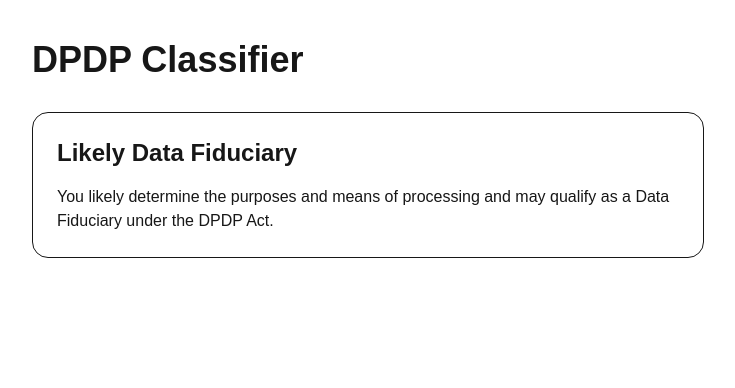
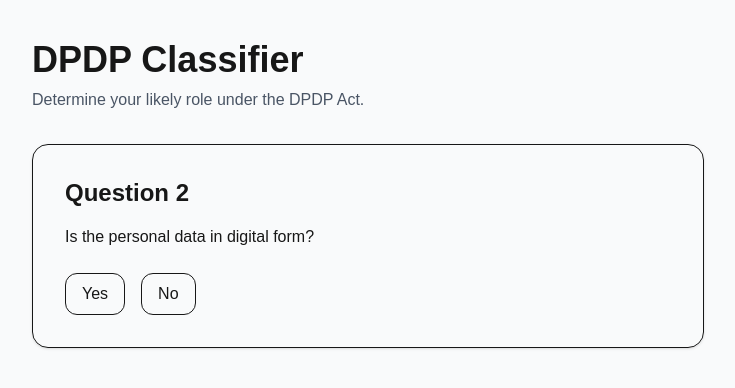
Before and after one commit to suhanshp/dpdp-classifier, a Next.js app: page / in a window 1280 px wide. Both pictures are taken after a click on the button "Yes". Shown: the top 388 px of the page, without its empty margins (8-743 px from the left). Built offline with nearby package versions, Linux system fonts and the light colour scheme.

Commit message:
Built V1 classifier

```diff
--- a/app/page.tsx
+++ b/app/page.tsx
@@ -2,19 +2,123 @@
 
 import { useState } from "react";
 
+type ResultType =
+  | "df"
+  | "dp"
+  | "processor"
+  | "outside_scope"
+  | null;
+
 export default function Home() {
-  const [answer, setAnswer] = useState<string | null>(null);
+  const [step, setStep] = useState(1);
+  const [result, setResult] = useState<ResultType>(null);
+
+  const nextStep = () => setStep(step + 1);
+
+  const cardStyle =
+    "border rounded-2xl p-8 max-w-2xl shadow-sm";
+
+  const buttonStyle =
+    "px-4 py-2 rounded-xl border hover:bg-gray-100";
 
   return (
-    <main className="min-h-screen p-10">
-      <h1 className="text-4xl font-bold mb-8">
+    <main className="min-h-screen p-10 bg-gray-50">
+      <h1 className="text-4xl font-bold mb-2">
         DPDP Classifier
       </h1>
 
-      {!answer && (
-        <div className="border rounded-2xl p-6 max-w-2xl">
+      <p className="mb-8 text-gray-600">
+        Determine your likely role under the DPDP Act.
+      </p>
+
+      {step === 1 && (
+        <div className={cardStyle}>
           <h2 className="text-2xl font-semibold mb-4">
             Question 1
+          </h2>
+
+          <p className="mb-6">
+            Are you processing personal data?
+          </p>
+
+          <div className="flex gap-4">
+            <button
+              className={buttonStyle}
+              onClick={nextStep}
+            >
+              Yes
+            </button>
+
+            <button
+              className={buttonStyle}
+              onClick={() => setResult("outside_scope")}
+            >
+              No
+            </button>
+          </div>
+        </div>
+      )}
+
+      {step === 2 && !result && (
+        <div className={cardStyle}>
+          <h2 className="text-2xl font-semibold mb-4">
+            Question 2
+          </h2>
+
+          <p className="mb-6">
+            Is the personal data in digital form?
+          </p>
+
+          <div className="flex gap-4">
+            <button
+              className={buttonStyle}
+              onClick={nextStep}
+            >
+              Yes
+            </button>
+
+            <button
+              className={buttonStyle}
+              onClick={() => setResult("outside_scope")}
+            >
+              No
+            </button>
+          </div>
+        </div>
+      )}
+
+      {step === 3 && !result && (
+        <div className={cardStyle}>
+          <h2 className="text-2xl font-semibold mb-4">
+            Question 3
+          </h2>
+
+          <p className="mb-6">
+            Are you the individual to whom the personal data relates?
+          </p>
+
+          <div className="flex gap-4">
+            <button
+              className={buttonStyle}
+              onClick={() => setResult("dp")}
+            >
+              Yes
+            </button>
+
+            <button
+              className={buttonStyle}
+              onClick={nextStep}
+            >
+              No
+            </button>
+          </div>
+        </div>
+      )}
+
+      {step === 4 && !result && (
+        <div className={cardStyle}>
+          <h2 className="text-2xl font-semibold mb-4">
+            Question 4
           </h2>
 
           <p className="mb-6">
@@ -23,15 +127,15 @@
 
           <div className="flex gap-4">
             <button
-              onClick={() => setAnswer("df")}
-              className="bg-black text-white px-4 py-2 rounded-xl"
+              className={buttonStyle}
+              onClick={() => setResult("df")}
             >
               Yes
             </button>
 
             <button
-              onClick={() => setAnswer("not_df")}
-              className="border px-4 py-2 rounded-xl"
+              className={buttonStyle}
+              onClick={nextStep}
             >
               No
             </button>
@@ -39,29 +143,101 @@
         </div>
       )}
 
-      {answer === "df" && (
-        <div className="border rounded-2xl p-6 max-w-2xl">
+      {step === 5 && !result && (
+        <div className={cardStyle}>
           <h2 className="text-2xl font-semibold mb-4">
-            Likely Data Fiduciary
+            Question 5
           </h2>
 
-          <p>
-            You likely determine the purposes and means of processing
-            and may qualify as a Data Fiduciary under the DPDP Act.
+          <p className="mb-6">
+            Do you process personal data only on another entity's instructions?
           </p>
+
+          <div className="flex gap-4">
+            <button
+              className={buttonStyle}
+              onClick={() => setResult("processor")}
+            >
+              Yes
+            </button>
+
+            <button
+              className={buttonStyle}
+              onClick={() => setResult("outside_scope")}
+            >
+              No
+            </button>
+          </div>
         </div>
       )}
 
-      {answer === "not_df" && (
-        <div className="border rounded-2xl p-6 max-w-2xl">
-          <h2 className="text-2xl font-semibold mb-4">
-            Further Analysis Required
+      {result && (
+        <div className="border rounded-2xl p-8 max-w-2xl bg-white shadow-sm">
+          <h2 className="text-3xl font-bold mb-4">
+            Result
           </h2>
 
-          <p>
-            You may instead be a Data Processor or outside the scope
-            of the Act depending on your role.
-          </p>
+          {result === "dp" && (
+            <>
+              <p className="text-lg font-semibold mb-2">
+                Likely Data Principal
+              </p>
+
+              <p>
+                You are likely the individual to whom the
+                personal data relates.
+              </p>
+            </>
+          )}
+
+          {result === "df" && (
+            <>
+              <p className="text-lg font-semibold mb-2">
+                Likely Data Fiduciary
+              </p>
+
+              <p>
+                You likely determine the purpose and means
+                of processing personal data.
+              </p>
+            </>
+          )}
+
+          {result === "processor" && (
+            <>
+              <p className="text-lg font-semibold mb-2">
+                Likely Data Processor
+              </p>
+
+              <p>
+                You appear to process personal data on behalf
+                of another entity.
+              </p>
+            </>
+          )}
+
+          {result === "outside_scope" && (
+            <>
+              <p className="text-lg font-semibold mb-2">
+                Possibly Outside Scope
+              </p>
+
+              <p>
+                The DPDP Act may not apply based on the answers
+                provided.
+              </p>
+            </>
+          )}
+
+          <button
+            className="mt-6 px-4 py-2 rounded-xl border"
+            onClick={() => {
+              setStep(1);
+              setResult(null);
+            }}
+          >
+            Start Again
+          </button>
         </div>
       )}
     </main>
```
